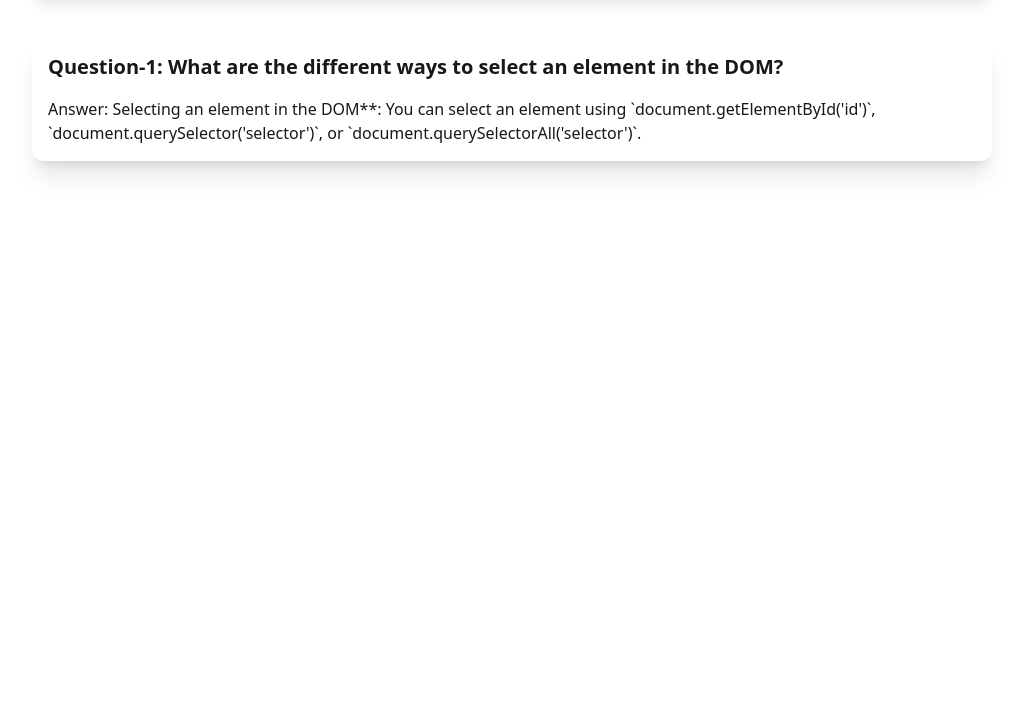
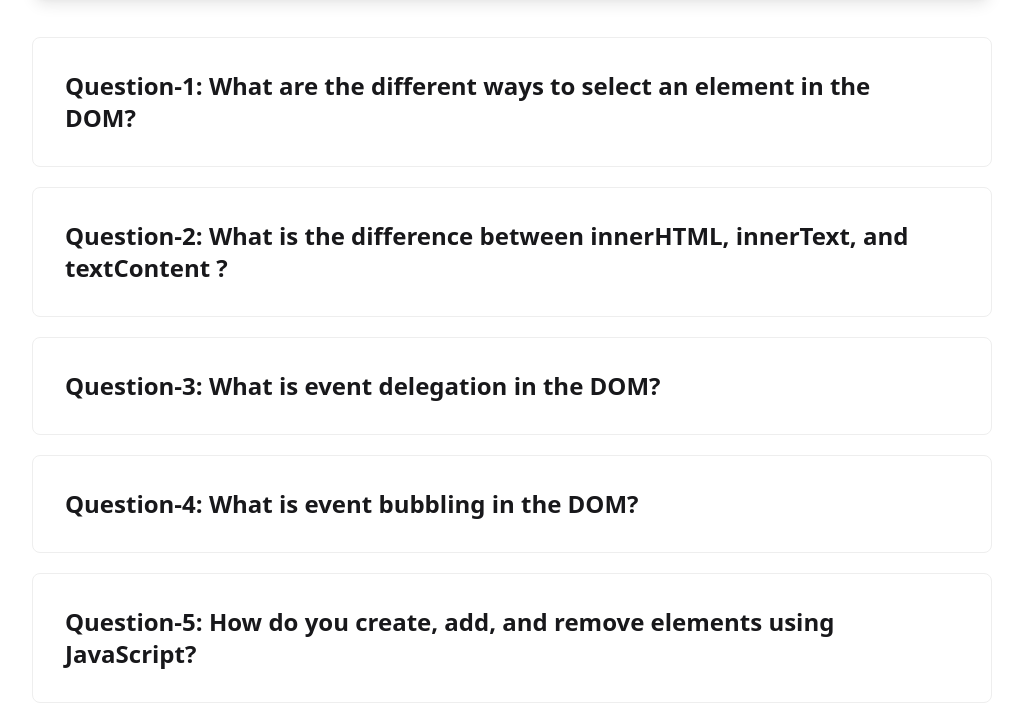
Before and after one commit to Rubathedev/Dev-board, a plain HTML site: page blog.html in a window 1280 px wide. Shown: the part 87-800 px from the top of the page, without its empty margins (128-1151 px from the left). Drawn offline with nearby package versions, Linux system fonts and the light colour scheme.

Commit message:
added the blog all question

```diff
--- a/blog.html
+++ b/blog.html
@@ -41,15 +41,44 @@
              </div>
 
         </nav>
-        <!-- Q&A section -->
-         <div class="q-A bg-white shadow-xl rounded-xl p-4  mt-10  ">
-            <div class="answer-box flex flex-col gap-4">
-            <!-- 1st question and its answer -->
-             <p class="font-semibold text-xl ">Question-1: What are the different ways to select an element in the DOM?</p>
-             <!--1st qeustion answer-->
-             <p>Answer: Selecting an element in the DOM**: You can select an element using `document.getElementById('id')`, `document.querySelector('selector')`, or `document.querySelectorAll('selector')`.</p>
-             </div>
-         </div>
+       <div class="div flex flex-col gap-5 mt-10 ">
+        <div tabindex="0" class="collapse bg-base-100 border-base-300 border p-4">
+            <div class="collapse-title text-2xl font-semibold">Question-1: What are the different ways to select an element in the DOM?
+            </div>
+            <div class="collapse-content text-lg">
+               there are lot of ways to do it <br> 1. getElementById('id') <br> 2.getElementsByClassName('class') <br> 3.querySelector('selector')  <br> 4.querySelectorAll('selector');
+
+            </div>
+          </div>
+          <div tabindex="0" class="collapse bg-base-100 border-base-300 border p-4">
+            <div class="collapse-title text-2xl font-semibold">Question-2: What is the difference between innerHTML, innerText, and textContent ?
+            </div>
+            <div class="collapse-content text-lg">
+              innerHTML means all the Hmtl inside the div , Innertext means inside a html and textContent means with this gets all the text .
+            </div>
+          </div>
+          <div tabindex="0" class="collapse bg-base-100 border-base-300 border p-4">
+            <div class="collapse-title text-2xl font-semibold">Question-3: What is event delegation in the DOM?   </div>
+            <div class="collapse-content text-lg">
+              Attaching event to the parent element so that it can handle the events for the child element.
+            </div>
+          </div>
+          <div tabindex="0" class="collapse bg-base-100 border-base-300 border p-4">
+            <div class="collapse-title text-2xl font-semibold">Question-4: What is event bubbling in the DOM?
+
+            </div>
+            <div class="collapse-content text-lg">
+              bubbling in the dom is like how the bubble react it goes down to up that means i will first effect the child element then its parent then it's parent parent (grandparent); sorry
+            </div>
+          </div>
+          <div tabindex="0" class="collapse bg-base-100 border-base-300 border p-4">
+            <div class="collapse-title text-2xl font-semibold">Question-5: How do you create, add, and remove elements using JavaScript?</div>
+            <div class="collapse-content text-lg">
+                  for creating =  document.createElement("");  FOR ADD = document.appendchild(); ; for remove =  element.remove();
+            </div>
+          </div>
+          </div>
+
     </div>
 </body>
 </html>
```
